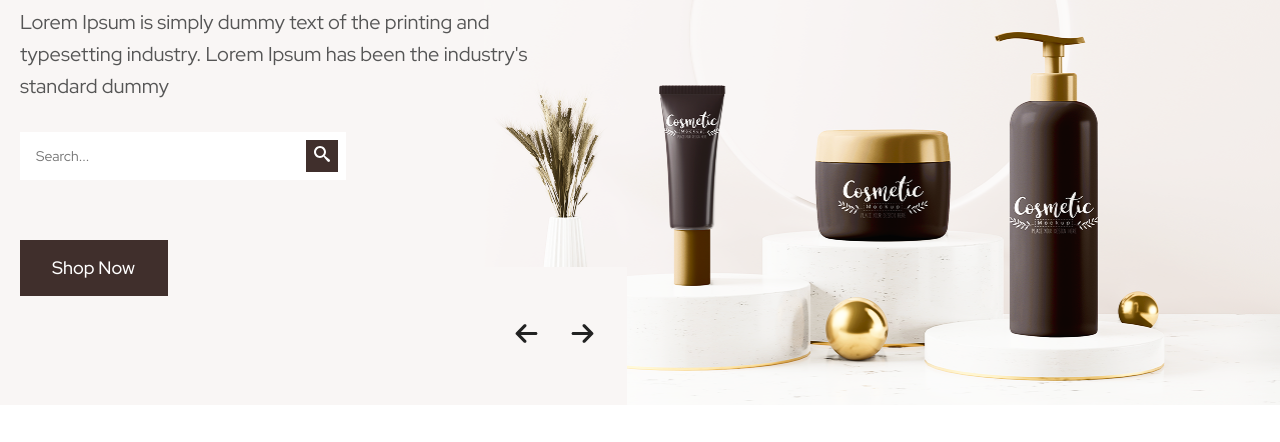
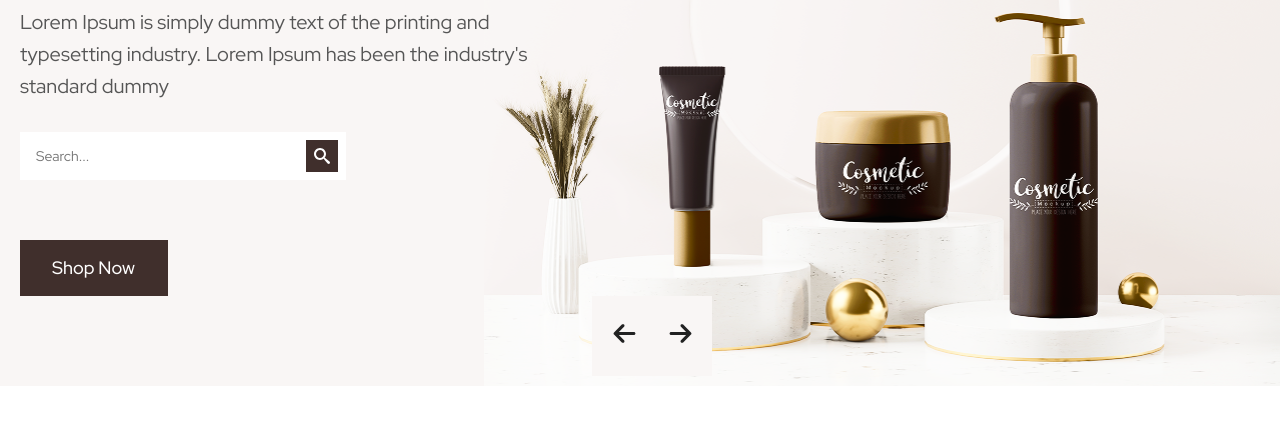
Before and after one commit to tanyaserekbasan/home-work-11, a plain HTML site: page index.html in a window 1280 px wide. Shown: the part 342-784 px from the top of the page. Drawn offline with nearby package versions, Linux system fonts and the light colour scheme.

Commit message:
new changes

```diff
--- a/styles/styles.css
+++ b/styles/styles.css
@@ -128,21 +128,19 @@ nav a {
 /* HERO */
 
 .hero {
-  padding-top: 138px;
+  padding-top: 178px;
   background-color: var(--hero-background-color);
 }
 
 .hero .container {
-  position: relative;
+  padding-bottom: 50px;
   background-image: url(../images/background.png);
   background-repeat: no-repeat;
   background-position: right bottom;
   background-size: 796px 609px;
-  height: 609px;
 }
 
 .hero-container h1 {
-  padding-top: 40px;
   max-width: 641px;
   margin-bottom: 30px;
   font-weight: 500;
@@ -159,7 +157,7 @@ nav a {
   color: var(--text-color);
 }
 
-.hero-container form {
+/* .hero-container form {
   display: flex;
   justify-content: space-between;
   align-items: center;
@@ -210,8 +208,62 @@ nav a {
   width: 16px;
   height: 16px;
   fill: var(--text-botton);
+} */
+
+.hero-container form {
+  position: relative;
+  width: 326px;
+  margin-bottom: 60px;
 }
 
+.hero-container form input {
+  width: 100%;
+  height: 48px;
+  padding: 11px 52px 11px 13px;
+  border: 3px solid transparent;
+  border-radius: 0px;
+  background-color: var(--text-botton);
+  font-size: 14px;
+  line-height: 1.43;
+  transition: border-color 300ms linear;
+}
+
+.hero-container form input:hover,
+.hero-container form input:focus {
+  outline: none;
+  border: var(--botton-color) solid 3px;
+  border-radius: 10px;
+}
+
+.hero-container form button {
+  position: absolute;
+  top: 8px;
+  right: 8px;
+  display: flex;
+  justify-content: center;
+  align-items: center;
+  width: 32px;
+  height: 32px;
+  border: none;
+  background-color: var(--botton-color);
+  transition:
+    background-color 300ms linear,
+    border-radius 300ms linear;
+  cursor: pointer;
+}
+
+.hero-container form button:hover,
+.hero-container form button:focus {
+  outline: none;
+  background-color: var(--hover-focus-color);
+  border-radius: 7px;
+}
+
+.hero-container form button svg {
+  width: 16px;
+  height: 16px;
+  fill: var(--text-botton);
+}
 .hero-container a {
   display: inline-block;
   width: 148px;
@@ -235,16 +287,10 @@ nav a {
 }
 
 .slider-controls {
-  position: absolute;
-  bottom: 0;
-  right: 653px;
   display: flex;
   justify-content: center;
   align-items: center;
   gap: 16px;
-  width: 145px;
-  height: 138px;
-  background-color: var(--hero-background-color);
 }
 
 .slider-controls li {
@@ -253,8 +299,8 @@ nav a {
 }
 
 .slider-controls li button {
-  width: 100%;
-  height: 100%;
+  width: 64px;
+  height: 80px;
   border: none;
   background-color: var(--hero-background-color);
   cursor: pointer;
@@ -265,6 +311,7 @@ nav a {
   height: 25px;
   fill: var(--medium-color);
   transition: fill 300ms linear;
+  z-index: 1;
 }
 
 .slider-controls li button:hover,
```
